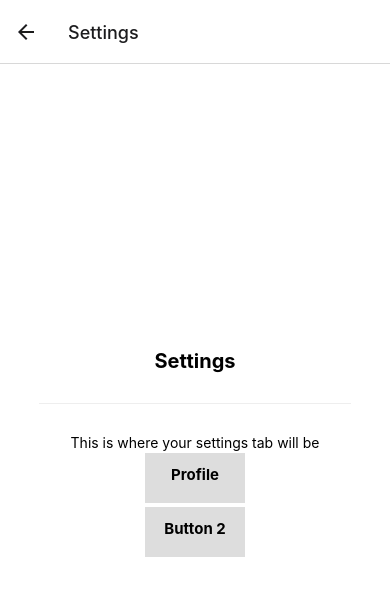
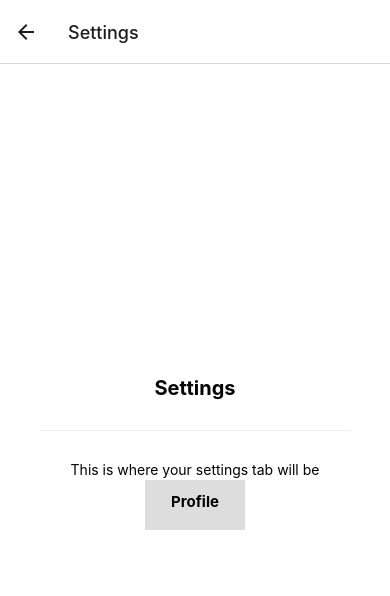
Before and after one commit to ethang17/Me-Lody, a React Native app: screen /Settings in a window 390 px wide. Shown: the top 596 px of the page. Built offline with nearby package versions, Linux system fonts and the light colour scheme; what expo-linking would draw is missing.

Commit message:
remove bad buttons

```diff
--- a/screens/LoginScreen.tsx
+++ b/screens/LoginScreen.tsx
@@ -17,7 +17,7 @@
   return (
     <View style={styles.container}>
 
-      <Text style={styles.title}>Sign-In</Text>
+      <Text style={styles.title}>Login</Text>
       <View style={styles.separator} lightColor="#eee" darkColor="rgba(255,255,255,0.1)" />
 
 
--- a/screens/SettingsScreen.tsx
+++ b/screens/SettingsScreen.tsx
@@ -16,11 +16,6 @@
         <View style = {styles.blockButton} >
           <Text style = {styles.buttonLabel}>
             Profile
-          </Text>
-        </View>
-        <View style = {styles.blockButton} >
-          <Text style = {styles.buttonLabel}>
-            Button 2
           </Text>
         </View>
       </Pressable>
```
